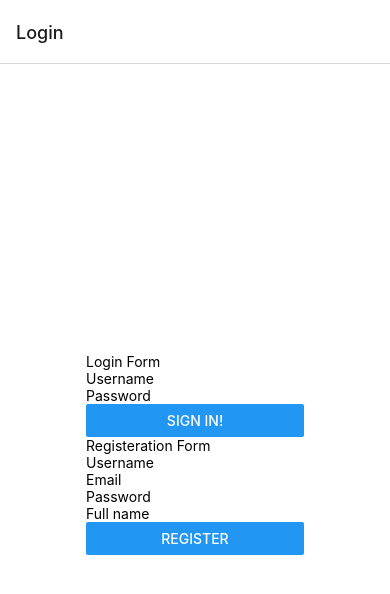
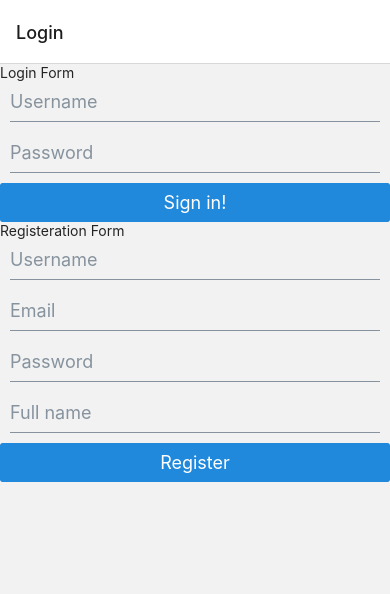
Before and after one commit to jannhakk/ReactNProjects, a React Native app: screen /Login in a window 390 px wide. Shown: the top 594 px of the page. Built offline with nearby package versions, Linux system fonts and the light colour scheme.

Commit message:
Completed Profile page & Component libraries task B

```diff
--- a/App.js
+++ b/App.js
@@ -1,11 +1,11 @@
-import {StatusBar} from 'expo-status-bar';
 import {Keyboard, TouchableOpacity} from 'react-native';
+import {SafeAreaProvider} from 'react-native-safe-area-context';
 import {MainProvider} from './contexts/MainContext';
 import Navigator from './navigators/Navigator';
 
 const App = () => {
   return (
-    <>
+    <SafeAreaProvider>
       <MainProvider>
         <TouchableOpacity
           onPress={() => Keyboard.dismiss()}
@@ -15,8 +15,7 @@
           <Navigator></Navigator>
         </TouchableOpacity>
       </MainProvider>
-      <StatusBar style="auto" />
-    </>
+    </SafeAreaProvider>
   );
 };
 
--- a/components/ListItem.js
+++ b/components/ListItem.js
@@ -1,62 +1,35 @@
-import {View, Text, TouchableOpacity, Image, StyleSheet} from 'react-native';
 import PropTypes from 'prop-types';
 import {mediaUrl} from '../utils/variables';
+import {ListItem as ReListItem, Avatar, Text, Button} from '@rneui/themed';
 
+// Rneui theme
 const ListItem = ({singleMedia, navigation}) => {
-  // console.log(singleMedia);
+  console.log(singleMedia);
   return (
-    <TouchableOpacity
-      style={styles.row}
-      onPress={() => {
-        navigation.navigate('Single', singleMedia);
-      }}
-    >
-      <View style={styles.container}>
-        <Image
-          style={styles.picture}
-          source={{uri: mediaUrl + singleMedia.thumbnails.w160}}
-        />
-        <View style={styles.textArea}>
-          <Text style={styles.title}>{singleMedia.title}</Text>
-          <Text style={styles.description}>{singleMedia.description}</Text>
-        </View>
-      </View>
-    </TouchableOpacity>
+    <ReListItem bottomDivider>
+      <Avatar
+        source={{uri: mediaUrl + singleMedia.thumbnails.w160}}
+        size="large"
+      />
+
+      <ReListItem.Content>
+        <ReListItem.Title>
+          <Text>{singleMedia.title}</Text>
+        </ReListItem.Title>
+        <ReListItem.Subtitle>
+          <Text>{singleMedia.description}</Text>
+        </ReListItem.Subtitle>
+      </ReListItem.Content>
+
+      <Button
+        title="View"
+        onPress={() => {
+          navigation.navigate('Single', singleMedia);
+        }}
+      />
+    </ReListItem>
   );
 };
-
-const styles = StyleSheet.create({
-  row: {
-    flexDirection: 'row',
-    backgroundColor: '#ccc',
-    marginBottom: 10,
-  },
-  container: {
-    flex: 1,
-    flexDirection: 'row',
-    backgroundColor: 'grey',
-    alignItems: 'center',
-    justifyContent: 'center',
-    padding: 5,
-    margin: 5,
-  },
-  picture: {
-    width: 100,
-    height: '90%',
-    flex: 1,
-    padding: 2,
-  },
-  title: {
-    color: 'green',
-    fontWeight: 'bold',
-    padding: 5,
-    fontSize: 18,
-  },
-  textArea: {
-    flex: 1,
-    padding: 10,
-  },
-});
 
 ListItem.propTypes = {
   singleMedia: PropTypes.object,
--- a/components/LoginForm.js
+++ b/components/LoginForm.js
@@ -1,9 +1,10 @@
 import AsyncStorage from '@react-native-async-storage/async-storage';
 import {useForm, Controller} from 'react-hook-form';
-import {Button, Text, TextInput, View} from 'react-native';
+import {View} from 'react-native';
 import {useContext} from 'react';
 import {MainContext} from '../contexts/MainContext';
 import {useLogin} from '../hooks/ApiHooks';
+import {Input, Button, Text} from '@rneui/themed';
 
 const LoginForm = () => {
   const {isLoggedIn, setIsLoggedIn, setUser} = useContext(MainContext);
@@ -38,17 +39,24 @@
           minLength: 3,
         }}
         render={({field: {onChange, onBlur, value}}) => (
-          <TextInput
+          <Input
             onBlur={onBlur}
             onChangeText={onChange}
             value={value}
             placeholder="Username"
+            autoCapitalize="none"
+            errorMessage={
+              (errors.username?.type === 'required' && (
+                <Text>This is required.</Text>
+              )) ||
+              (errors.username?.type === 'minLength' && (
+                <Text>Min 3 characters.</Text>
+              ))
+            }
           />
         )}
         name="username"
       />
-      {errors.username?.type === 'required' && <Text>This is required.</Text>}
-      {errors.username?.type === 'minLength' && <Text>Min 3 characters.</Text>}
 
       <Controller
         control={control}
@@ -57,17 +65,18 @@
           minLength: 3,
         }}
         render={({field: {onChange, onBlur, value}}) => (
-          <TextInput
+          <Input
             onBlur={onBlur}
             onChangeText={onChange}
             value={value}
             secureTextEntry={true}
             placeholder="Password"
+            errorMessage={errors.password && <Text>This is required.</Text>}
           />
         )}
         name="password"
       />
-      {errors.password && <Text>This is required.</Text>}
+
       <Button title="Sign in!" onPress={handleSubmit((data) => logIn(data))} />
     </View>
   );
--- a/components/RegisterForm.js
+++ b/components/RegisterForm.js
@@ -1,8 +1,9 @@
 import {useForm, Controller} from 'react-hook-form';
-import {Button, Text, TextInput, View} from 'react-native';
+import {View} from 'react-native';
 import {useContext} from 'react';
 import {MainContext} from '../contexts/MainContext';
 import {useUser} from '../hooks/ApiHooks';
+import {Input, Button, Text} from '@rneui/themed';
 
 const RegisterForm = () => {
   const {isLoggedIn, setIsLoggedIn} = useContext(MainContext);
@@ -36,17 +37,23 @@
           minLength: 3,
         }}
         render={({field: {onChange, onBlur, value}}) => (
-          <TextInput
+          <Input
             onBlur={onBlur}
             onChangeText={onChange}
             value={value}
             placeholder="Username"
+            errorMessage={
+              (errors.username?.type === 'required' && (
+                <Text>This is required.</Text>
+              )) ||
+              (errors.username?.type === 'minLength' && (
+                <Text>Min 3 characters.</Text>
+              ))
+            }
           />
         )}
         name="username"
       />
-      {errors.username?.type === 'required' && <Text>This is required.</Text>}
-      {errors.username?.type === 'minLength' && <Text>Min 3 characters.</Text>}
 
       <Controller
         control={control}
@@ -54,17 +61,17 @@
           required: true,
         }}
         render={({field: {onChange, onBlur, value}}) => (
-          <TextInput
+          <Input
             onBlur={onBlur}
             onChangeText={onChange}
             value={value}
             secureTextEntry={true}
             placeholder="Email"
+            errorMessage={errors.email && <Text>This is required.</Text>}
           />
         )}
         name="email"
       />
-      {errors.email && <Text>This is required.</Text>}
 
       <Controller
         control={control}
@@ -73,17 +80,17 @@
           minLength: 3,
         }}
         render={({field: {onChange, onBlur, value}}) => (
-          <TextInput
+          <Input
             onBlur={onBlur}
             onChangeText={onChange}
             value={value}
             secureTextEntry={true}
             placeholder="Password"
+            errorMessage={errors.password && <Text>This is required.</Text>}
           />
         )}
         name="password"
       />
-      {errors.password && <Text>This is required.</Text>}
 
       <Controller
         control={control}
@@ -92,7 +99,7 @@
           minLength: 3,
         }}
         render={({field: {onChange, onBlur, value}}) => (
-          <TextInput
+          <Input
             onBlur={onBlur}
             onChangeText={onChange}
             value={value}
--- a/navigators/Navigator.js
+++ b/navigators/Navigator.js
@@ -3,6 +3,7 @@
 import {NavigationContainer} from '@react-navigation/native';
 import {createNativeStackNavigator} from '@react-navigation/native-stack';
 import {useContext} from 'react';
+import {Icon} from '@rneui/themed';
 
 import Home from '../views/Home';
 import Profile from '../views/Profile';
@@ -16,8 +17,18 @@
 const TabScreen = () => {
   return (
     <Tab.Navigator>
-      <Tab.Screen name="Home" component={Home} />
-      <Tab.Screen name="Profile" component={Profile} />
+      <Tab.Screen
+        name="Home"
+        component={Home}
+        options={{tabBarIcon: ({color}) => <Icon name="home" color={color} />}}
+      />
+      <Tab.Screen
+        name="Profile"
+        component={Profile}
+        options={{
+          tabBarIcon: ({color}) => <Icon name="account-circle" color={color} />,
+        }}
+      />
     </Tab.Navigator>
   );
 };
--- a/package.json
+++ b/package.json
@@ -15,6 +15,8 @@
     "@react-navigation/bottom-tabs": "^6.3.3",
     "@react-navigation/native": "^6.0.12",
     "@react-navigation/native-stack": "^6.8.0",
+    "@rneui/base": "^4.0.0-rc.6",
+    "@rneui/themed": "^4.0.0-rc.6",
     "eslint-plugin-react-native": "^4.0.0",
     "expo": "~46.0.9",
     "expo-status-bar": "~1.4.0",
@@ -22,7 +24,7 @@
     "react-dom": "18.0.0",
     "react-hook-form": "^7.34.2",
     "react-native": "0.69.5",
-    "react-native-safe-area-context": "4.3.1",
+    "react-native-safe-area-context": "^4.3.1",
     "react-native-screens": "~3.15.0",
     "react-native-web": "~0.18.7"
   },
--- a/views/Login.js
+++ b/views/Login.js
@@ -1,4 +1,4 @@
-import {StyleSheet, View} from 'react-native';
+import {View} from 'react-native';
 import PropTypes from 'prop-types';
 import {useContext, useEffect} from 'react';
 import {MainContext} from '../contexts/MainContext';
@@ -32,13 +32,20 @@
   }, []);
 
   return (
+    /*
     <View style={styles.container}>
+      <LoginForm />
+      <RegisterForm />
+    </View>
+    */
+    <View>
       <LoginForm />
       <RegisterForm />
     </View>
   );
 };
 
+/*
 const styles = StyleSheet.create({
   container: {
     flex: 1,
@@ -47,6 +54,7 @@
     justifyContent: 'center',
   },
 });
+*/
 
 Login.propTypes = {
   navigation: PropTypes.object,
--- a/views/Profile.js
+++ b/views/Profile.js
@@ -1,9 +1,9 @@
 import {useContext, useEffect, useState} from 'react';
-import {StyleSheet, SafeAreaView, Text, Button, Image} from 'react-native';
 import {MainContext} from '../contexts/MainContext';
 import AsyncStorage from '@react-native-async-storage/async-storage';
 import {useTag} from '../hooks/ApiHooks';
 import {mediaUrl} from '../utils/variables';
+import {Avatar, Button, Card, Icon, ListItem, Text} from '@rneui/themed';
 
 const Profile = () => {
   const {isLoggedIn, setIsLoggedIn, user} = useContext(MainContext);
@@ -37,29 +37,26 @@
   };
 
   return (
-    <SafeAreaView style={styles.container}>
-      <Text>Profile</Text>
-      <Text>
-        User:: {user.username} (id: {user.user_id})
-      </Text>
-      <Image source={{uri: avatar}} style={{width: 200, height: 200}} />
-      <Text>Email: {user.email}</Text>
-      <Text>Full name: {user.full_name}</Text>
-      <Text>User since: {user.time_created}</Text>
+    <Card>
+      <Card.Title>Full name: {user.full_name}</Card.Title>
+      <Card.Image source={{uri: avatar}} />
+      <ListItem>
+        <Avatar
+          icon={{name: 'contact-mail', type: 'material'}}
+          containerStyle={{backgroundColor: 'darkred'}}
+        />
+        <Text> {user.email}</Text>
+      </ListItem>
+      <ListItem>
+        <Icon name="person" />
+        <Text>
+          User: {user.username} (id: {user.user_id})
+        </Text>
+      </ListItem>
 
       <Button title="Logout" onPress={logOut} />
-    </SafeAreaView>
+    </Card>
   );
 };
 
-const styles = StyleSheet.create({
-  container: {
-    flex: 1,
-    backgroundColor: '#fff',
-    alignItems: 'center',
-    justifyContent: 'center',
-    paddingTop: 40,
-  },
-});
-
 export default Profile;
--- a/views/Single.js
+++ b/views/Single.js
@@ -1,21 +1,40 @@
 import React from 'react';
-import {StyleSheet, SafeAreaView, Text, Image} from 'react-native';
 import PropTypes from 'prop-types';
 import {mediaUrl} from '../utils/variables';
+import {Card, Icon, ListItem, Text} from '@rneui/themed';
 
 const Single = ({route}) => {
   console.log('Single route', route);
-  const {filename, title} = route.params;
+  const {filename, title, description} = route.params;
   return (
-    <SafeAreaView style={styles.container}>
-      <Text>{title}</Text>
-      <Image
-        source={{uri: mediaUrl + filename}}
-        style={{width: 200, height: 200}}
-      />
-    </SafeAreaView>
+    <Card>
+      <Card.Title>{title}</Card.Title>
+      <Card.Image source={{uri: mediaUrl + filename}} />
+      <ListItem>
+        <Icon name="description" />
+        <Text>Description: {description}</Text>
+      </ListItem>
+    </Card>
   );
 };
+
+Single.propTypes = {
+  route: PropTypes.object,
+};
+
+export default Single;
+/*
+//import {StyleSheet, SafeAreaView, Text, Image} from 'react-native';
+
+
+ <SafeAreaView style={styles.container}>
+   <Text>{title}</Text>
+   <Image
+     source={{uri: mediaUrl + filename}}
+     style={{width: 200, height: 200}}
+   />
+  </SafeAreaView>
+
 
 const styles = StyleSheet.create({
   container: {
@@ -26,9 +45,4 @@
     paddingTop: 40,
   },
 });
-
-Single.propTypes = {
-  route: PropTypes.object,
-};
-
-export default Single;
+*/
```
Also changed, not shown: 1 other file (tests, documents, lock files or other folders).
